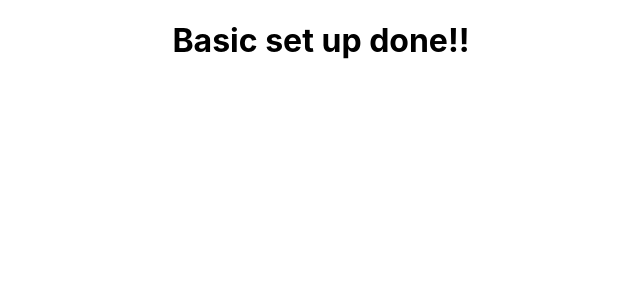
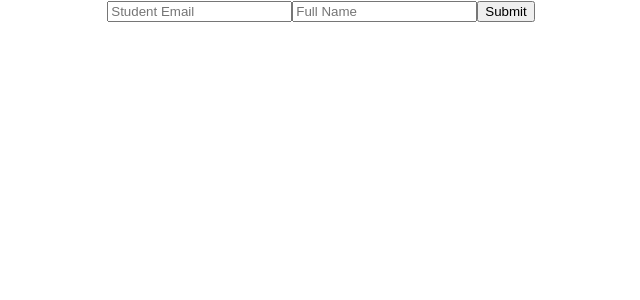
Before and after one commit to chirag1712/rental-finder-app, a React (Create React App) app in the folder client/: page / in a window 1280 px wide. Shown: the top 300 px of the page, without its empty margins (319-959 px from the left). Built offline with nearby package versions, Linux system fonts and the light colour scheme.

Commit message:
frontend created

```diff
--- a/client/package.json
+++ b/client/package.json
@@ -6,6 +6,7 @@
     "@testing-library/jest-dom": "^5.11.4",
     "@testing-library/react": "^11.1.0",
     "@testing-library/user-event": "^12.1.10",
+    "axios": "^0.21.1",
     "react": "^17.0.2",
     "react-dom": "^17.0.2",
     "react-scripts": "4.0.3",
--- a/client/src/App.js
+++ b/client/src/App.js
@@ -1,9 +1,63 @@
 import './App.css';
+import { useState, useEffect } from 'react';
+import axios from 'axios';
 
 function App() {
+  const [studentInfo, setStudentInfo] = useState({
+    studentEmail: '', studentName: ''
+  });
+
+  const [studentList, setStudentList] = useState([]);
+
+  // useEffect(() => {
+  //   const func = async () => {
+  //     const res = await axios.get('/students');
+  //     //needs to be checked once DB is setup
+  //     setStudentList([...res.data]);
+  //   }
+
+  //   func()
+  // }, []);
+
+  const onChange = (e) => setStudentInfo({...studentInfo, [e.target.name]: e.target.value});
+
+  const onSubmit = async () => {
+
+    const info = {...studentInfo};
+
+    // try {
+    //   const res = await axios.post('/students', info);
+    // } catch(err) {
+    //   console.log(err.response.data);
+    // }
+    setStudentList([...studentList, info]);
+  };
+
   return (
     <div className="App">
-      <h1>Basic set up done!!</h1>
+
+      <input
+        className='input'
+        type='text'
+        name='studentEmail'
+        placeholder='Student Email'
+        value={studentInfo.studentEmail}
+        onChange={e => onChange(e)}/>
+      <input
+        className='input'
+        type='text'
+        name='studentName'
+        placeholder='Full Name'
+        value={studentInfo.studentName}
+        onChange={e => onChange(e)}/>
+      <button className="btn" onClick={onSubmit} >Submit</button>
+      <br/>
+      <br/>
+      <ul>
+      {
+        studentList.map(student => <li>{student.studentName}</li>)
+      }
+      </ul>
     </div>
   );
 }
```
Also changed, not shown: 1 other file (tests, documents, lock files or other folders).
